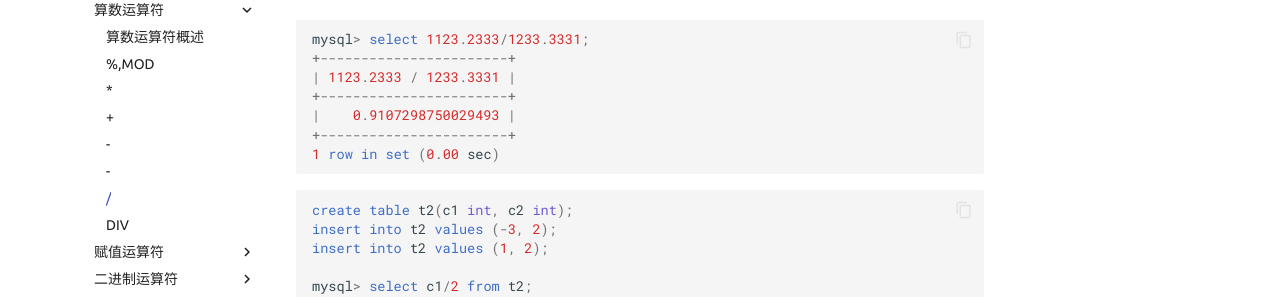
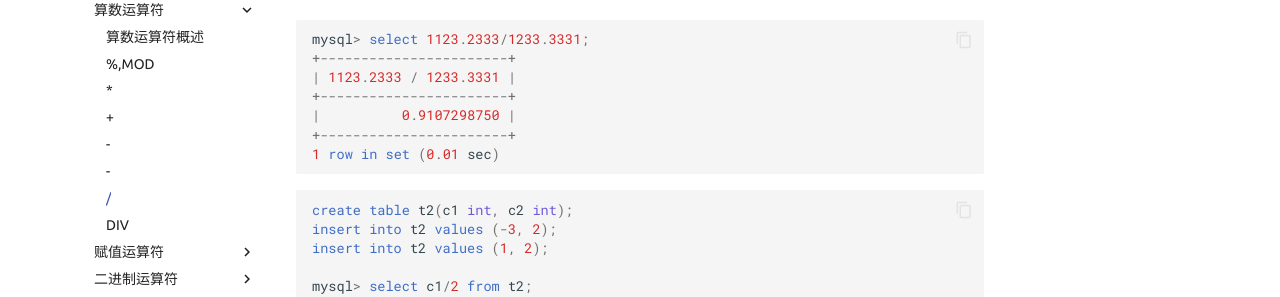
Before and after one commit to yangj1211/moc-docs, an MkDocs documentation site: the page built from docs/MatrixOne-Cloud/Reference/Operators/operators/arithmetic-operators/division.md, in a window 1280 px wide and 1375 px high. Shown: the part 604-901 px from the top of the window. Built offline with MkDocs 1.6.1 and Material for MkDocs 9.7.7, drawn with Linux system fonts in a browser that asks for light colours; comment, search, counter and statistics services are not loaded; the version menu is left out.

Commit message:
Update division.md
Signed-off-by: yanghaitao5000 <91644845+yanghaitao5000@users.noreply.github.com>

````diff
--- a/docs/MatrixOne-Cloud/Reference/Operators/operators/arithmetic-operators/division.md
+++ b/docs/MatrixOne-Cloud/Reference/Operators/operators/arithmetic-operators/division.md
@@ -23,9 +23,9 @@ mysql> select 1123.2333/1233.3331;
 +-----------------------+
 | 1123.2333 / 1233.3331 |
 +-----------------------+
-|    0.9107298750029493 |
+|          0.9107298750 |
 +-----------------------+
-1 row in set (0.00 sec)
+1 row in set (0.01 sec)
 ```
 
 ```sql
````
